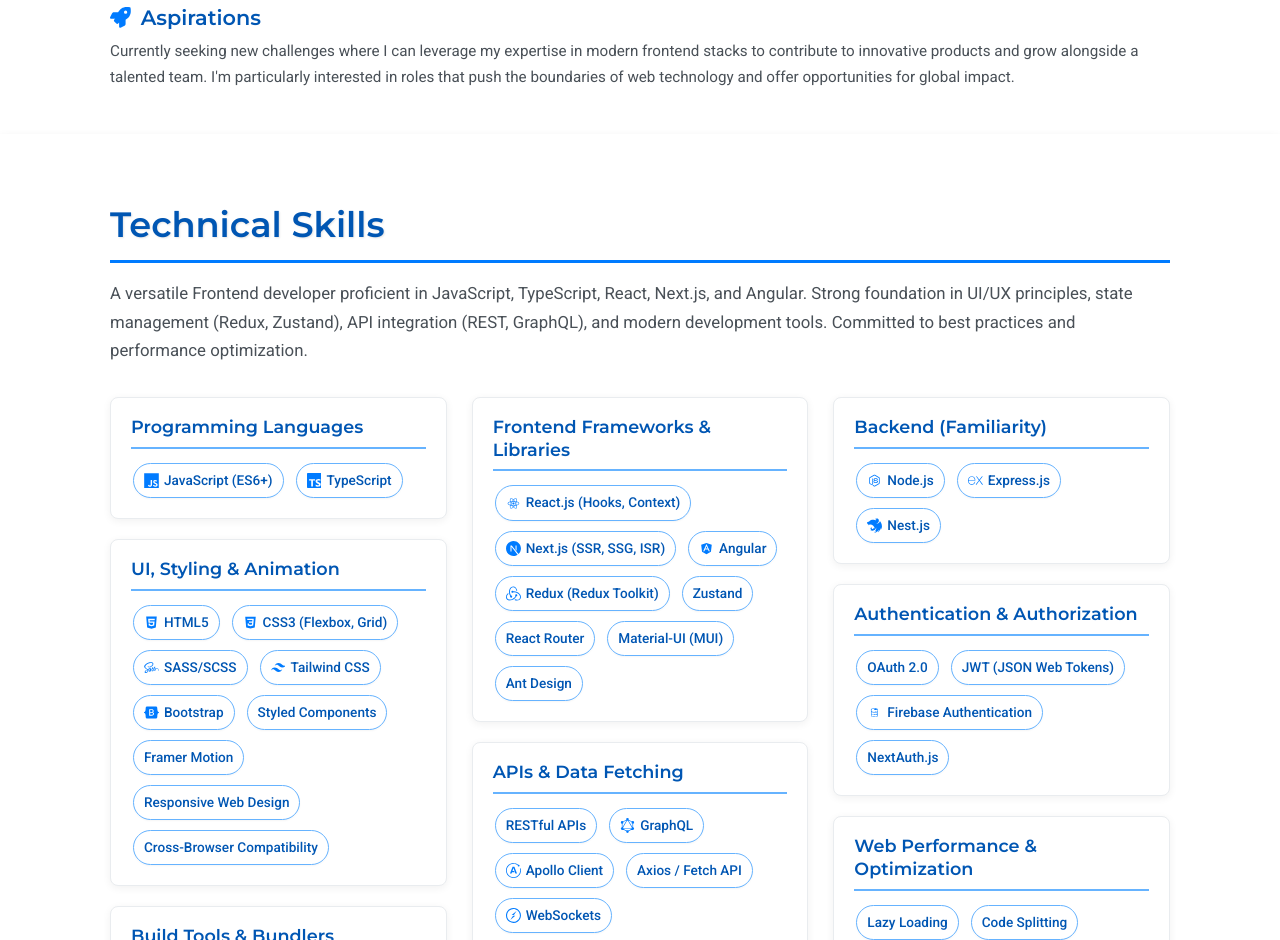
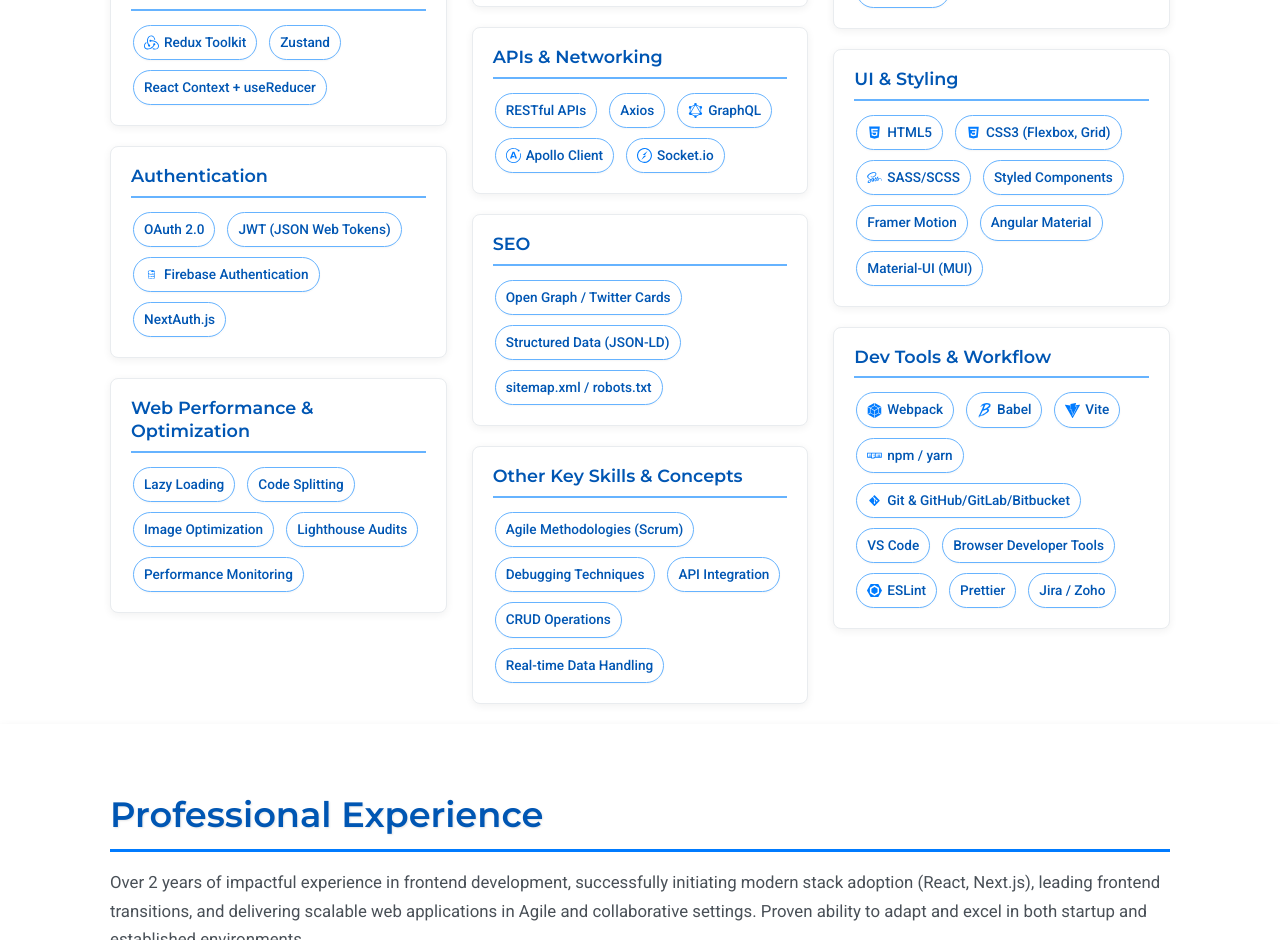
Before and after one commit to sham-roy/Portfolio, a Next.js app: page / in a window 1280 px wide. Shown: the part 1860-2800 px from the top of the page. Built offline with nearby package versions, Linux system fonts and the light colour scheme.

Commit message:
improvments

```diff
--- a/src/app/page.js
+++ b/src/app/page.js
@@ -4,7 +4,7 @@
 import dynamic from 'next/dynamic';
 import Header from '../components/Header/Header';
 import HeroSection from '../components/HeroSection/HeroSection';
-const ProfileSummary = dynamic(() => import('../components/ProfileSummary/ProfileSummary'));
+// const ProfileSummary = dynamic(() => import('../components/ProfileSummary/ProfileSummary'));
 const AboutMe = dynamic(() => import('../components/AboutMe/AboutMe'));
 const Skills = dynamic(() => import('../components/Skills/Skills'));
 const TechStackBanner = dynamic(() => import('../components/TechStackBanner/TechStackBanner'));
@@ -131,7 +131,7 @@
         <Header />
         <HeroSection />
         <main>
-          <ProfileSummary id="profile" className="section" />
+          {/* <ProfileSummary id="profile" className="section" /> */}
           <AboutMe className="section" />
           <Skills className="section" />
           <Experience className="section" />
--- a/src/components/Footer/Footer.js
+++ b/src/components/Footer/Footer.js
@@ -5,6 +5,7 @@
 import './Footer.scss';
 import { FaArrowUp, FaHeart, FaEnvelope, FaLinkedin, FaGithub, FaWhatsapp } from 'react-icons/fa';
 import { SiNextdotjs, SiReact, SiSass } from 'react-icons/si';
+import AnimatedSection from '../AnimatedSection/AnimatedSection';
 
 const Footer = () => {
   const [isVisible, setIsVisible] = useState(false);
@@ -33,6 +34,9 @@
   };
 
   return (
+
+    <AnimatedSection>
+
       <footer className="portfolio-footer two-col-built-right-footer"> {/* New class */}
 
         <div className="container footer-content-flex">
@@ -78,6 +82,8 @@
           </button>
         )}
       </footer>
+    </AnimatedSection>
+
   );
 };
 
--- a/src/components/Skills/Skills.js
+++ b/src/components/Skills/Skills.js
@@ -24,7 +24,7 @@
     <AnimatedSection className="section skills-section-masonry"> {/* Updated class name */}
       <div className="container">
         <div className="section-header-skills"> {/* Optional: for centering title */}
-          <h2>Technical Skills</h2>
+          <h2>Technical Proficiencies</h2>
           {sectionSummaries.technicalSkills && (
             <p className="section-summary skills-summary">{sectionSummaries.technicalSkills}</p>
           )}
--- a/src/components/TechStackBanner/TechStackBanner.js
+++ b/src/components/TechStackBanner/TechStackBanner.js
@@ -1,13 +1,13 @@
 // src/components/TechStackBanner/TechStackBanner.js
 import React from 'react';
-// Removed AnimatedSection as we'll handle animation directly for the marquee
 import './TechStackBanner.scss';
 import {
   SiJavascript, SiTypescript, SiReact, SiNextdotjs, SiNodedotjs, SiExpress,
   SiMongodb, SiFirebase, SiRedux, SiSass, SiHtml5, SiCss3, SiGit,
-  SiTailwindcss, SiBootstrap, SiWebpack, SiBabel, SiJest, SiSocketdotio, SiDocker, SiKubernetes, SiGraphql, SiApollographql, SiPostgresql, SiPython, SiJava
-  // Add more icons as needed from react-icons/si or react-icons/di
-} from 'react-icons/si'; // Using Si for consistency, Di also works
+  SiTailwindcss, SiBootstrap, SiWebpack, SiBabel, SiJest, SiSocketdotio, SiDocker,
+  SiKubernetes, SiGraphql, SiApollographql, SiPostgresql, SiPython, SiJava
+} from 'react-icons/si';
+import AnimatedSection from '../AnimatedSection/AnimatedSection';
 
 const keyTechPrimary = [
   { name: "JavaScript", icon: <SiJavascript /> },
@@ -47,6 +47,8 @@
 
 const TechStackBanner = () => {
   return (
+    <AnimatedSection>
+
       <div className="tech-stack-banner-compact">
         <div className="container tech-banner-container">
           <div className="tech-marquee-wrapper">
@@ -60,6 +62,8 @@
           </div>
         </div>
       </div>
+    </AnimatedSection >
+
   );
 };
 
--- a/src/data/resumeData.js
+++ b/src/data/resumeData.js
@@ -71,67 +71,78 @@
 };
 
 export const technicalSkills = [
+  // Core Programming
   {
-    category: "Programming Languages", // Explicit category for languages
+    category: "Programming Languages",
     skills: [
-      { name: "JavaScript (ES6+)", icon: <DiJsBadge /> },
+      { name: "JavaScript", icon: <DiJsBadge /> },
       { name: "TypeScript", icon: <SiTypescript /> }
     ]
   },
+
+  // Frontend Frameworks
   {
     category: "Frontend Frameworks & Libraries",
     skills: [
-      { name: "React.js (Hooks, Context)", icon: <DiReact /> },
-      { name: "Next.js (SSR, SSG, ISR)", icon: <SiNextdotjs /> },
+      { name: "React", icon: <DiReact /> },
+      { name: "Next.js", icon: <SiNextdotjs /> },
       { name: "Angular", icon: <DiAngularSimple /> },
-      { name: "Redux (Redux Toolkit)", icon: <SiRedux /> },
-      { name: "Zustand" },
-      { name: "React Router" },
-      { name: "Material-UI (MUI)" },
-      { name: "Ant Design" },
+      { name: "Bootstrap", icon: <SiBootstrap /> },
+      { name: "Tailwind CSS", icon: <SiTailwindcss /> }
     ]
   },
+
+  // Backend
   {
-    category: "Backend (Familiarity)", // As per your resume
+    category: "Backend & Databases",
     skills: [
       { name: "Node.js", icon: <DiNodejsSmall /> },
       { name: "Express.js", icon: <SiExpress /> },
-      { name: "Nest.js", icon: <SiNestjs /> }
+      { name: "Nest.js", icon: <SiNestjs /> },
+      { name: "MongoDB", icon: <DiMongodb /> },
+      { name: "Firebase", icon: <DiFirebase /> }
     ]
   },
+
+  // State Management
   {
-    category: "UI, Styling & Animation",
+    category: "State Management",
+    skills: [
+      { name: "Redux Toolkit", icon: <SiRedux /> },
+      { name: "Zustand" },
+      { name: "React Context + useReducer" }
+    ]
+  },
+
+  // APIs & Networking
+  {
+    category: "APIs & Networking",
+    skills: [
+      { name: "RESTful APIs" },
+      { name: "Axios" },
+      { name: "GraphQL", icon: <SiGraphql /> },
+      { name: "Apollo Client", icon: <SiApollographql /> },
+      { name: "Socket.io", icon: <SiSocketdotio /> }
+    ]
+  },
+
+  // UI & Styling
+  {
+    category: "UI & Styling",
     skills: [
       { name: "HTML5", icon: <DiHtml5 /> },
       { name: "CSS3 (Flexbox, Grid)", icon: <DiCss3 /> },
       { name: "SASS/SCSS", icon: <DiSass /> },
-      { name: "Tailwind CSS", icon: <SiTailwindcss /> },
-      { name: "Bootstrap", icon: <SiBootstrap /> },
       { name: "Styled Components" },
       { name: "Framer Motion" },
-      { name: "Responsive Web Design" },
-      { name: "Cross-Browser Compatibility" }
+      { name: "Angular Material" },
+      { name: "Material-UI (MUI)" }
     ]
   },
-  // {
-  //   category: "State Management (Advanced)", // Can be separate or merged
-  //   skills: [
-  //     { name: "Redux Saga / Thunk" }, // If you've used middleware
-  //     { name: "React Query / SWR" }, // For server state
-  //   ]
-  // },
+
+  // Authentication
   {
-    category: "APIs & Data Fetching",
-    skills: [
-      { name: "RESTful APIs" },
-      { name: "GraphQL", icon: <SiGraphql /> },
-      { name: "Apollo Client", icon: <SiApollographql /> },
-      { name: "Axios / Fetch API" },
-      { name: "WebSockets", icon: <SiSocketdotio /> },
-    ]
-  },
-  {
-    category: "Authentication & Authorization",
+    category: "Authentication",
     skills: [
       { name: "OAuth 2.0" },
       { name: "JWT (JSON Web Tokens)" },
@@ -139,37 +150,35 @@
       { name: "NextAuth.js" }
     ]
   },
+
+  // SEO
   {
-    category: "Build Tools & Bundlers",
+    category: "SEO",
+    skills: [
+      { name: "Open Graph / Twitter Cards" },
+      { name: "Structured Data (JSON-LD)" },
+      { name: "sitemap.xml / robots.txt" }
+    ]
+  },
+
+  // Dev Tools
+  {
+    category: "Dev Tools & Workflow",
     skills: [
       { name: "Webpack", icon: <SiWebpack /> },
       { name: "Babel", icon: <SiBabel /> },
       { name: "Vite", icon: <SiVite /> },
       { name: "npm / yarn", icon: <DiNpm /> },
-      { name: "pnpm" }
-    ]
-  },
-  // {
-  //   category: "Testing & Quality Assurance",
-  //   skills: [
-  //     { name: "Jest", icon: <SiJest /> },
-  //     { name: "React Testing Library", icon: <SiTestinglibrary /> },
-  //     { name: "Cypress / Playwright" },
-  //     { name: "Unit Testing" },
-  //     { name: "Integration Testing" }
-  //   ]
-  // },
-  {
-    category: "Development Tools & Platforms",
-    skills: [
       { name: "Git & GitHub/GitLab/Bitbucket", icon: <DiGit /> },
       { name: "VS Code" },
       { name: "Browser Developer Tools" },
-      { name: "Jira / Asana / Trello" },
-      { name: "Storybook", icon: <SiStorybook /> },
-      { name: "ESLint / Prettier", icon: <SiEslint /> },
+      { name: "ESLint", icon: <SiEslint /> },
+      { name: "Prettier" },
+      { name: "Jira / Zoho" }
     ]
   },
+
+  // Web Performance
   {
     category: "Web Performance & Optimization",
     skills: [
@@ -180,28 +189,27 @@
       { name: "Performance Monitoring" }
     ]
   },
-  {
-    category: "Databases (Familiarity)", // As per your resume
-    skills: [
-      { name: "MongoDB", icon: <DiMongodb /> },
-      { name: "Firebase (Firestore/Realtime DB)", icon: <DiFirebase /> }
-    ]
-  },
+
+  // Other Key Concepts
   {
     category: "Other Key Skills & Concepts",
     skills: [
       { name: "Agile Methodologies (Scrum)" },
-      { name: "Problem-Solving" },
+      // { name: "Problem-Solving" },
       { name: "Debugging Techniques" },
-      { name: "Time Management" },
+      // { name: "Time Management" },
       { name: "API Integration" },
       { name: "CRUD Operations" },
       { name: "Real-time Data Handling" },
-      { name: "Progressive Web Apps (PWA)", icon: <SiPwa /> },
-      { name: "Web Accessibility (WCAG)" }
+      // { name: "Progressive Web Apps (PWA)", icon: <SiPwa /> },
+      // { name: "Web Accessibility (WCAG)" }
     ]
-  }
+  },
+
+
 ];
+
+
 
 export const experiences = [
   {
```
Lines whose indentation alone changed are shown as unchanged.
